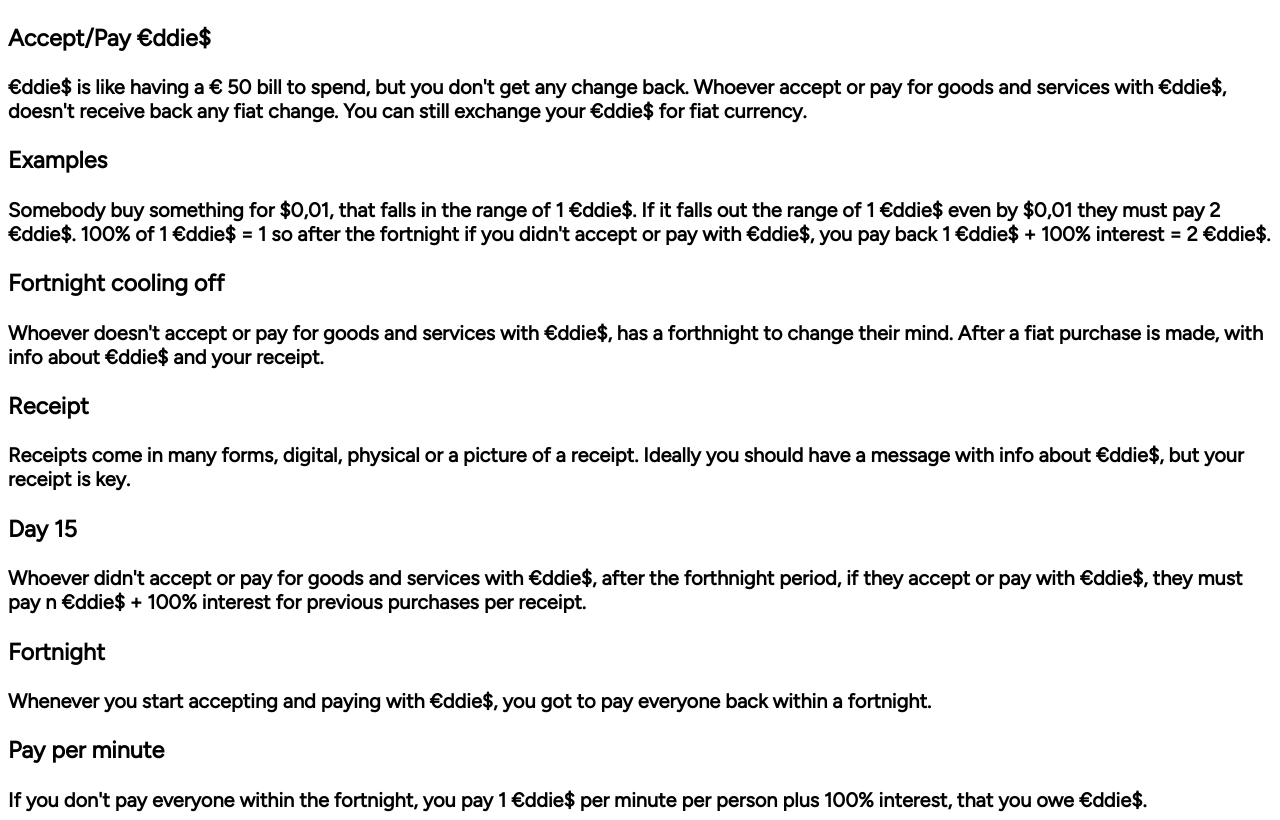
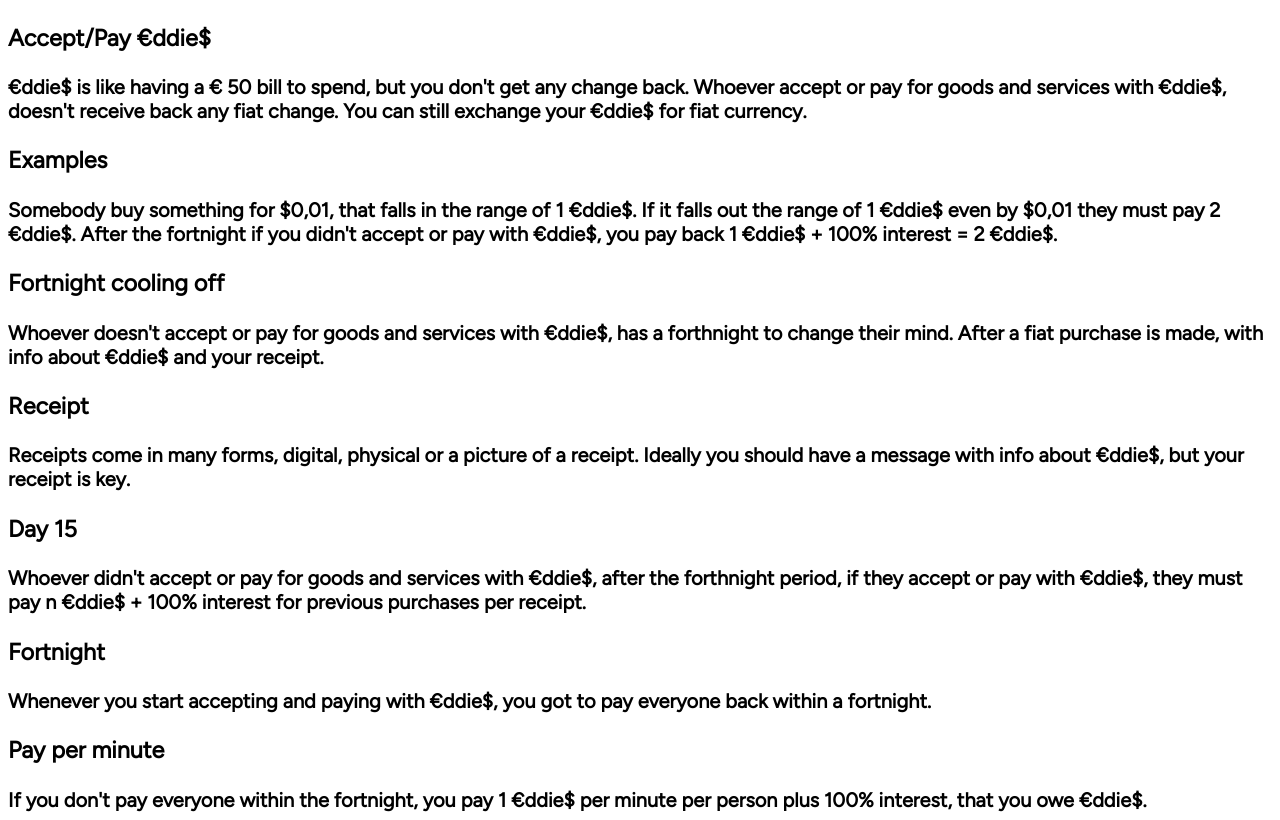
Before and after one commit to equin001/3, a plain HTML site: page index.html in a window 1280 px wide. Shown: the part 78-898 px from the top of the page. Drawn offline with Linux system fonts and the light colour scheme.

Commit message:
Update index.html

```diff
--- a/index.html
+++ b/index.html
@@ -15,7 +15,7 @@ body {
 <b>€ddie$ is like having a € 50 bill to spend, but you don't get any change back. Whoever accept or pay for goods and services with €ddie$, doesn't receive back any fiat change. You can still exchange your €ddie$ for fiat currency. <b>
 
 <h3>Examples</h3>
-<b>Somebody buy something for $0,01, that falls in the range of 1 €ddie$. If it falls out the range of 1 €ddie$ even by $0,01 they must pay 2 €ddie$. 100% of 1 €ddie$ = 1 so after the fortnight if you didn't accept or pay with €ddie$, you pay back 1 €ddie$ + 100% interest = 2 €ddie$. <b>
+<b>Somebody buy something for $0,01, that falls in the range of 1 €ddie$. If it falls out the range of 1 €ddie$ even by $0,01 they must pay 2 €ddie$. After the fortnight if you didn't accept or pay with €ddie$, you pay back 1 €ddie$ + 100% interest = 2 €ddie$. <b>
 
 <h3>Fortnight cooling off</h3>
 <b>Whoever doesn't accept or pay for goods and services with €ddie$, has a forthnight to change their mind. After a fiat purchase is made, with info about €ddie$ and your receipt.<b>
```
